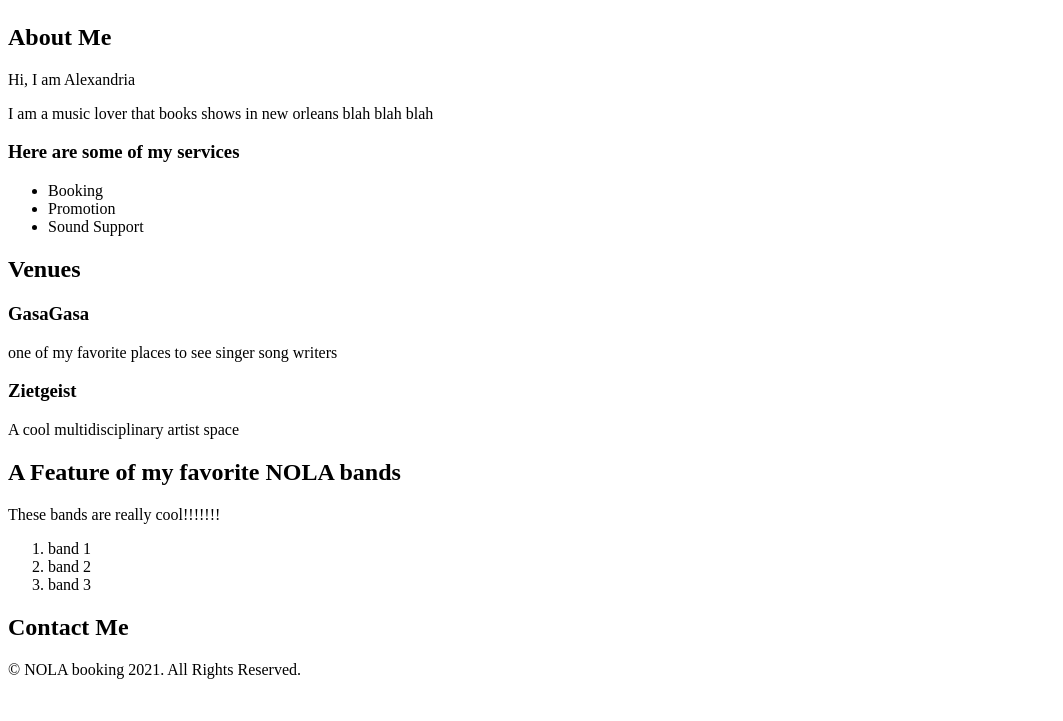
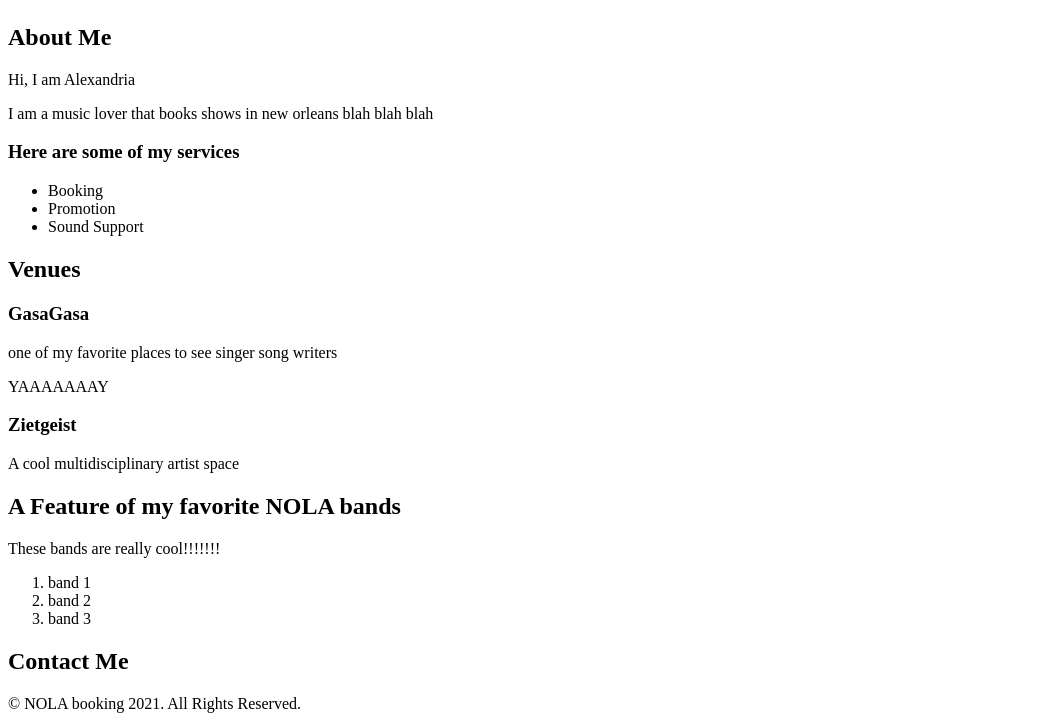
Before and after one commit to asmithmusic/nola-venues, a plain HTML site: page index.html in a window 1280 px wide. Shown: the part 878-1599 px from the top of the page, without its empty margins (0-1063 px from the left). Before the commit the page ends 1565 px from the top, so only its background shows below. Drawn offline with Linux system fonts and the light colour scheme.

Commit message:
new p tag

```diff
--- a/index.html
+++ b/index.html
@@ -51,6 +51,7 @@
         <section class="venueDescription">
             <h3>GasaGasa</h3>
             <p>one of my favorite places to see singer song writers</p>
+            <p>YAAAAAAAY</p>
         </section>
 
         <section class="venueDescription">
```
